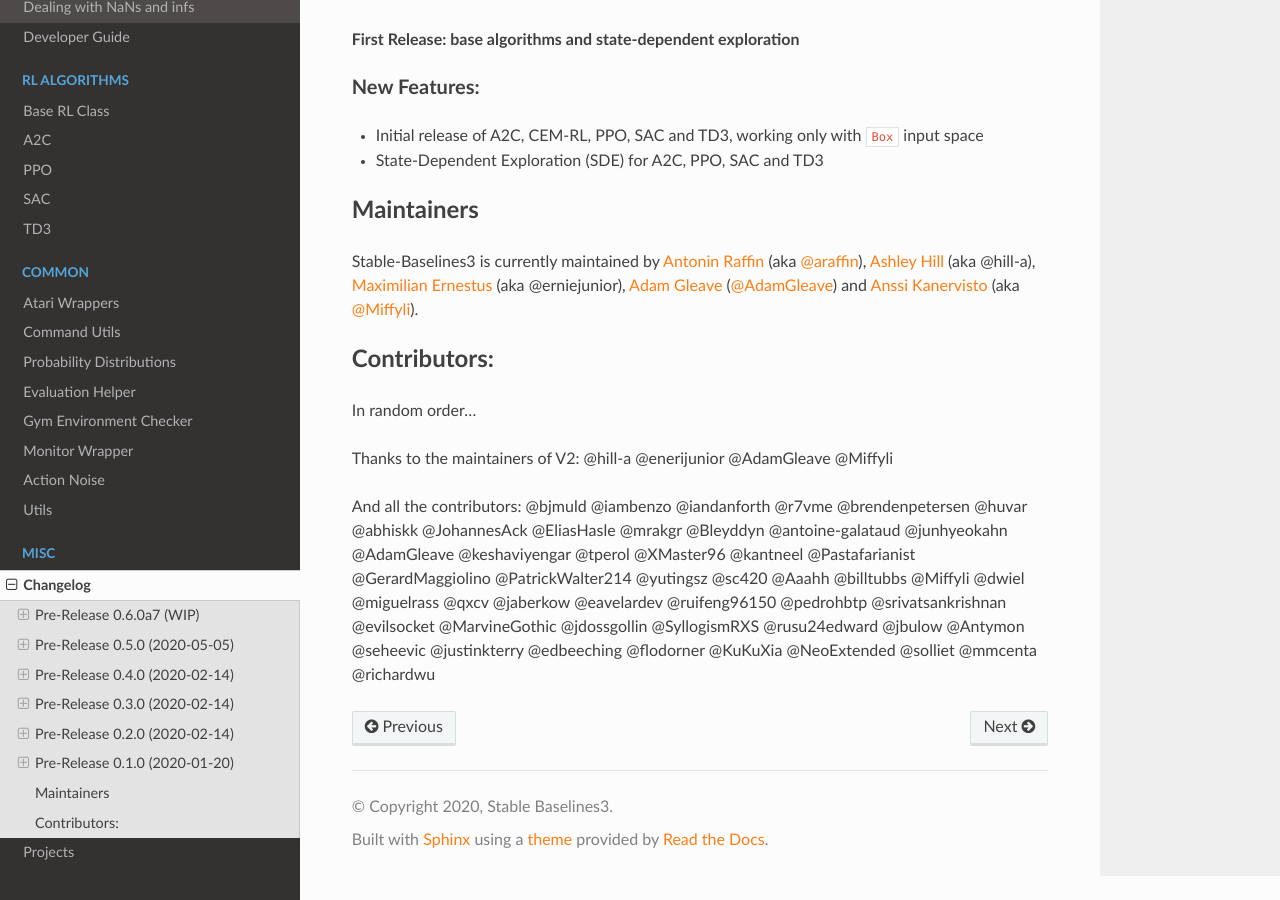
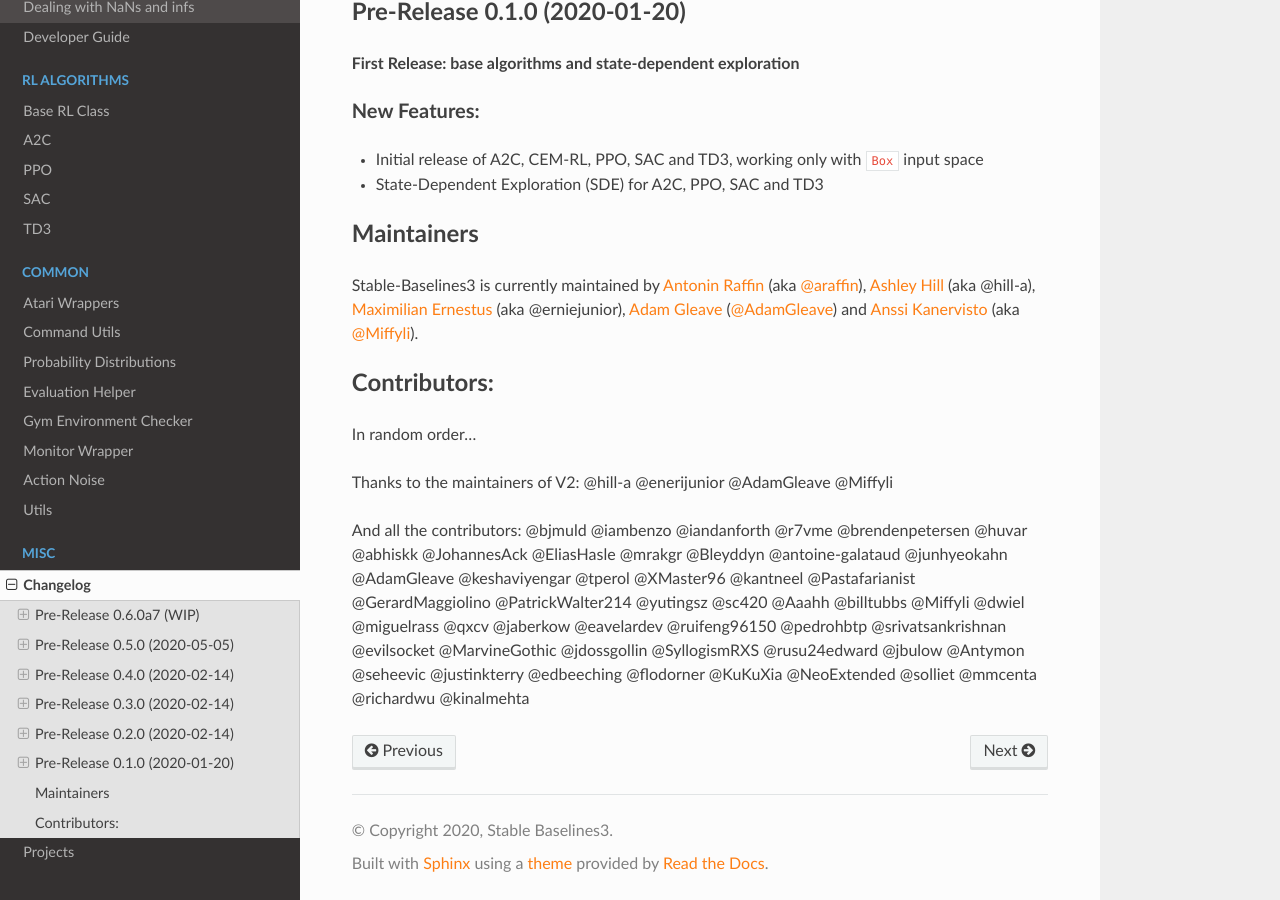
Before and after one commit to DLR-RM/stable-baselines3, a Sphinx documentation site: the page built from docs/misc/changelog.rst, in a window 1280 px wide and 900 px high, scrolled down 4148 px. Built offline with Sphinx 7.4.7 and the Read the Docs theme 2.0.0, drawn with Linux system fonts in a browser that asks for light colours; pages that are not in the unit, such as notebooks, are missing from menus; some of the changed text lies outside the part shown.

Commit message:
Update changelog.rst

```diff
--- a/docs/misc/changelog.rst
+++ b/docs/misc/changelog.rst
@@ -36,6 +36,7 @@
 Documentation:
 ^^^^^^^^^^^^^^
 - Added most documentation (adapted from Stable-Baselines)
+- Added link to CONTRIBUTING.md in the README (@kinalmehta)
 
 
 Pre-Release 0.5.0 (2020-05-05)
@@ -221,4 +222,4 @@
 @XMaster96 @kantneel @Pastafarianist @GerardMaggiolino @PatrickWalter214 @yutingsz @sc420 @Aaahh @billtubbs
 @Miffyli @dwiel @miguelrass @qxcv @jaberkow @eavelardev @ruifeng96150 @pedrohbtp @srivatsankrishnan @evilsocket
 @MarvineGothic @jdossgollin @SyllogismRXS @rusu24edward @jbulow @Antymon @seheevic @justinkterry @edbeeching
-@flodorner @KuKuXia @NeoExtended @solliet @mmcenta @richardwu
+@flodorner @KuKuXia @NeoExtended @solliet @mmcenta @richardwu @kinalmehta
```
